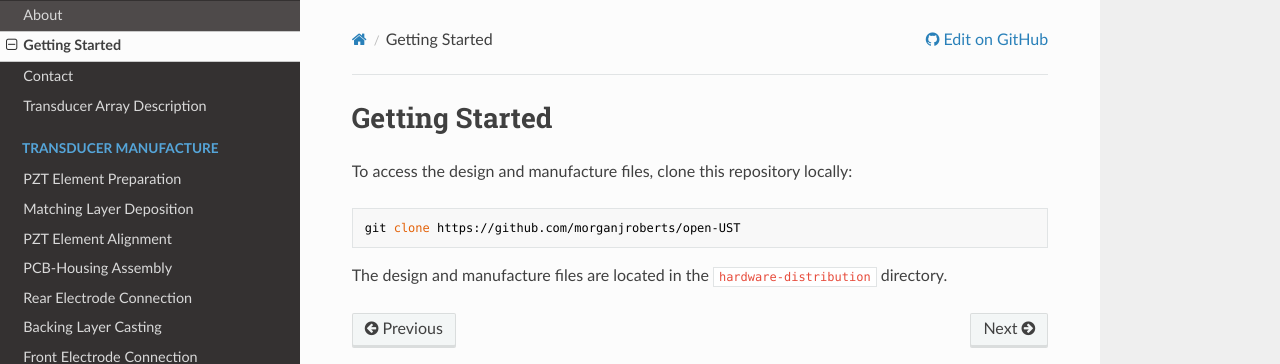
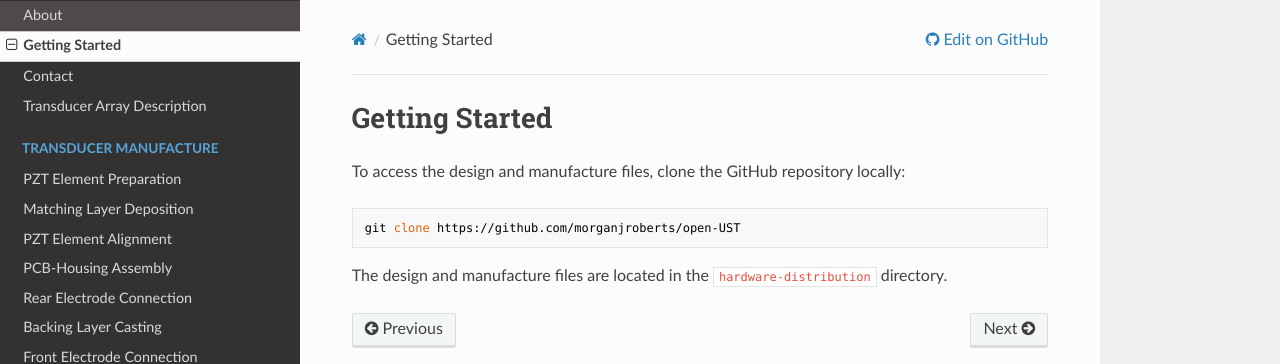
Before and after one commit to morganjroberts/open-UST, an MkDocs documentation site: the page built from docs/getting-started.md, in a window 1280 px wide. Shown: the top 364 px of the page. Built offline with MkDocs 1.6.1, drawn with Linux system fonts in a browser that asks for light colours; nearby versions of some CDN libraries.

````diff
--- a/docs/getting-started.md
+++ b/docs/getting-started.md
@@ -1,6 +1,6 @@
 # Getting Started
 
-To access the design and manufacture files, clone this repository locally:
+To access the design and manufacture files, clone the GitHub repository locally:
 
 ```
 git clone https://github.com/morganjroberts/open-UST
````
Also changed, not shown: 2 other files.
